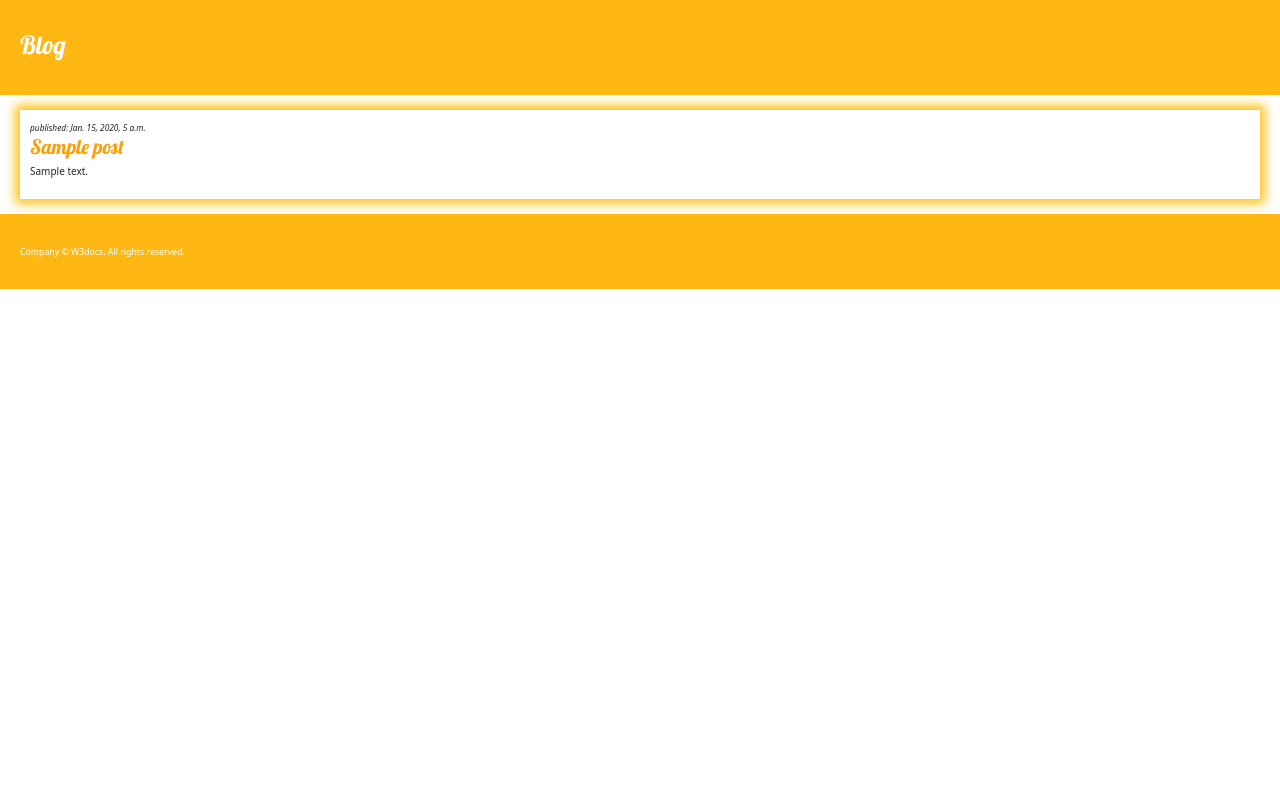
After one commit to dcarolinahdev/dc_blog, a Django app: page /post/1/ in a window 1280 px wide. The commit adds this page. Run offline with Django 4.2, Linux system fonts and the light colour scheme; tables that the repository leaves empty hold one stand-in row (values such as "Sample post").

Commit message:
Starting with Django Template System (#2)
* Using Django template system

* Using django template system for detail page

```diff
--- a/blog/static/css/blog.css
+++ b/blog/static/css/blog.css
@@ -24,6 +24,11 @@ body {
     display: flex;
     flex-direction: column;
     min-height: 100vh;
+}
+
+time {
+    font-style: italic;
+    font-size: smaller;
 }
 
 /*--------------------------
@@ -56,7 +61,8 @@ article {
     box-shadow: 0px 0px 10px 5px var(--orange-4);
 }
 
-article h2 a {
+article h2 a,
+.blog_title {
     color: var(--orange-1);
     text-decoration: none;
     font-family: 'Lobster';
--- /dev/null
+++ b/blog/templates/blog/base.html
@@ -0,0 +1,28 @@
+{% load static %}
+<!DOCTYPE HTML>
+<html lang="en">
+  <head>
+    <title>dcarolinahdev's blog</title>
+    <meta http-equiv="Content-Type" content="text/html; charset=UTF-8" />
+    <meta name="Author" content="dcarolinahdev">
+
+    <!--bootstrap -->
+    <link rel="stylesheet" href="https://cdn.jsdelivr.net/npm/bootstrap@5.3.0-alpha1/dist/css/bootstrap.min.css">
+    <!--bootstrap icons-->
+    <link rel="stylesheet" href="https://cdn.jsdelivr.net/npm/bootstrap-icons@1.10.3/font/bootstrap-icons.css">
+    <!--font-->
+    <link href="//fonts.googleapis.com/css?family=Lobster&subset=latin,latin-ext" rel="stylesheet" type="text/css">
+    <!--css-->
+    <link rel="stylesheet" type="text/css" href="{% static 'css/blog.css' %}">
+  </head>
+  <body>
+    {% include 'blog/header.html' %}
+    <main>
+        {% block content %}
+        {% endblock %}
+    </main>
+    {% include 'blog/footer.html' %}
+    <!-- boostrap -->
+    <script src="https://cdn.jsdelivr.net/npm/bootstrap@5.3.0-alpha1/dist/js/bootstrap.bundle.min.js"></script>
+  </body>
+</html>
--- /dev/null
+++ b/blog/templates/blog/footer.html
@@ -0,0 +1,3 @@
+<footer>
+    <small>Company © W3docs. All rights reserved.</small>
+</footer>
--- /dev/null
+++ b/blog/templates/blog/header.html
@@ -0,0 +1,3 @@
+<header>
+    <h1>Blog</h1>
+</header>
--- /dev/null
+++ b/blog/templates/blog/post_detail.html
@@ -0,0 +1,13 @@
+{% extends 'blog/base.html' %}
+
+{% block content %}
+  <div class="d-flex flex-column gap-5">
+    <article>
+        {% if post.published_date %}
+            <time>published: {{ post.published_date }}</time>
+        {% endif %}
+        <h2 class="blog_title">{{ post.title }}</h2>
+        <p>{{ post.text|linebreaksbr }}</p>
+    </article>
+  </div>
+{% endblock %}
--- a/blog/urls.py
+++ b/blog/urls.py
@@ -4,4 +4,5 @@ from . import views
 
 urlpatterns = [
     path("", views.index, name="index"),
+    path('post/<int:pk>/', views.post_detail, name='post_detail'),
 ]
--- a/blog/views.py
+++ b/blog/views.py
@@ -1,7 +1,11 @@
-from django.shortcuts import render
+from django.shortcuts import render, get_object_or_404
 from django.utils import timezone
 from .models import Post
 
 def index(request):
     posts = Post.objects.filter(published_date__lte=timezone.now()).order_by('published_date')
     return render(request, 'blog/index.html', {'posts': posts})
+
+def post_detail(request, pk):
+    post = get_object_or_404(Post, pk=pk) # to-do: template for 404
+    return render(request, 'blog/post_detail.html', {'post': post})
```
Also changed, not shown: blog/templates/blog/index.html (+4 -30 lines).
